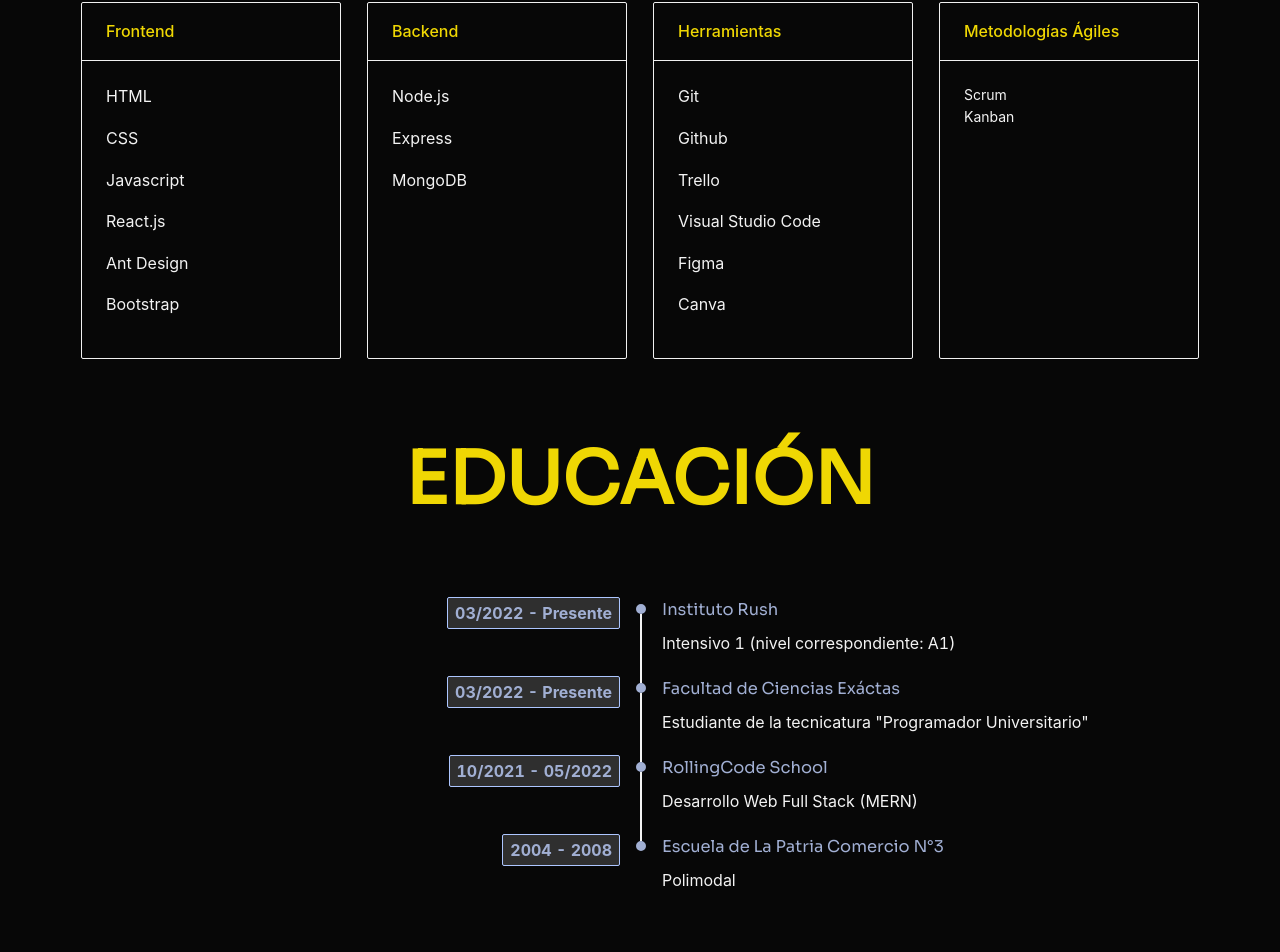
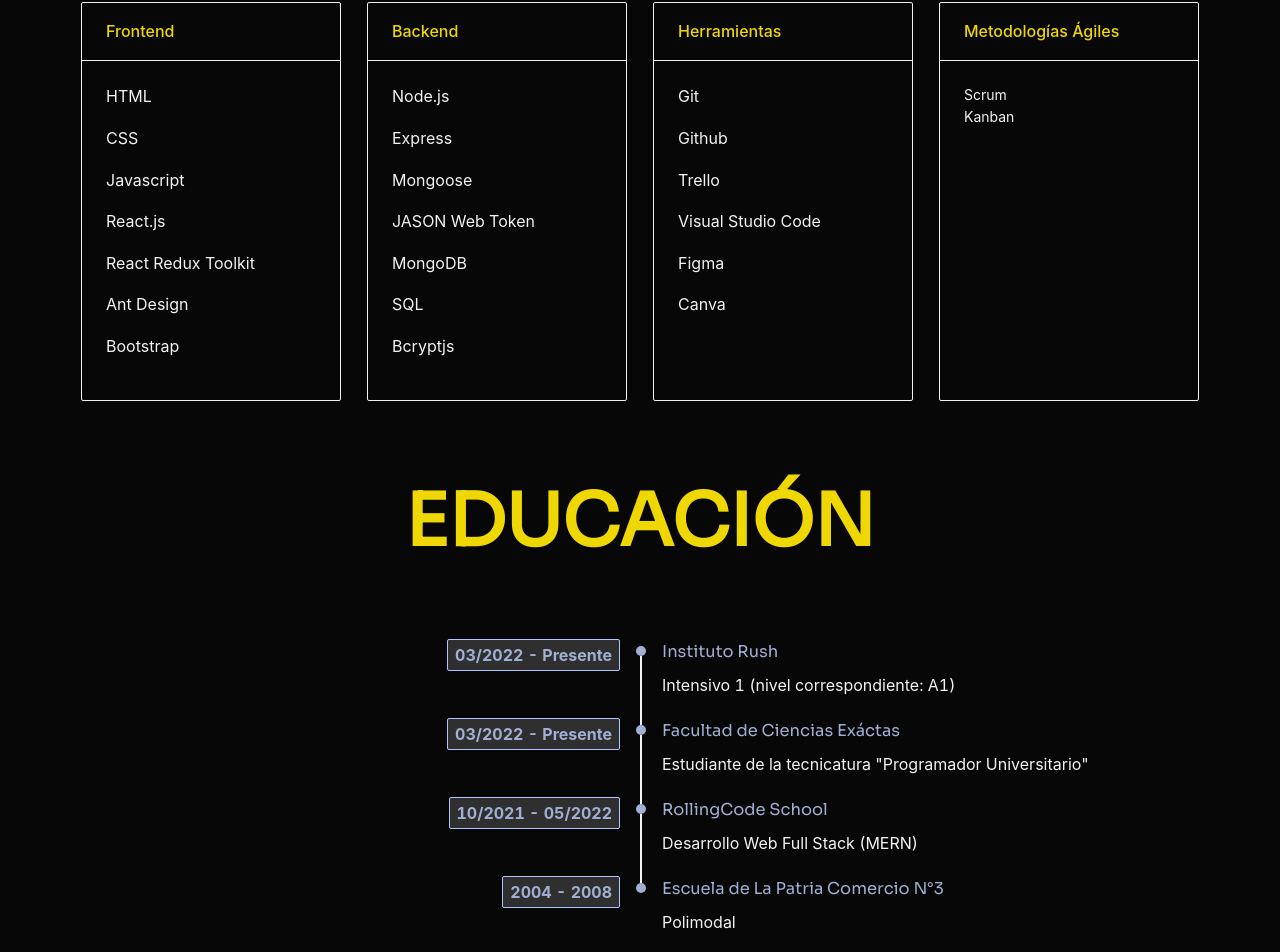
Before and after one commit to Walter-Daniel/portfolio, a React (Vite) app: page / in a window 1280 px wide. Shown: the part 1796-2748 px from the top of the page. Built offline with nearby package versions, Linux system fonts and the light colour scheme.

Commit message:
actualización de Skills

```diff
--- a/src/section/Skills.jsx
+++ b/src/section/Skills.jsx
@@ -23,13 +23,18 @@
                         <p>CSS</p>
                         <p>Javascript</p>
                         <p>React.js</p>
+                        <p>React Redux Toolkit</p>
                         <p>Ant Design</p>
                         <p>Bootstrap</p>
                     </Card>
                     <Card title="Backend" style={{ width: 260 }}>
                         <p>Node.js</p>
                         <p>Express</p>
+                        <p>Mongoose</p>
+                        <p>JASON Web Token</p>
                         <p>MongoDB</p>
+                        <p>SQL</p>
+                        <p>Bcryptjs</p>
                     </Card>
                     <Card title="Herramientas" style={{ width: 260 }}>
                         <p>Git</p>
```
